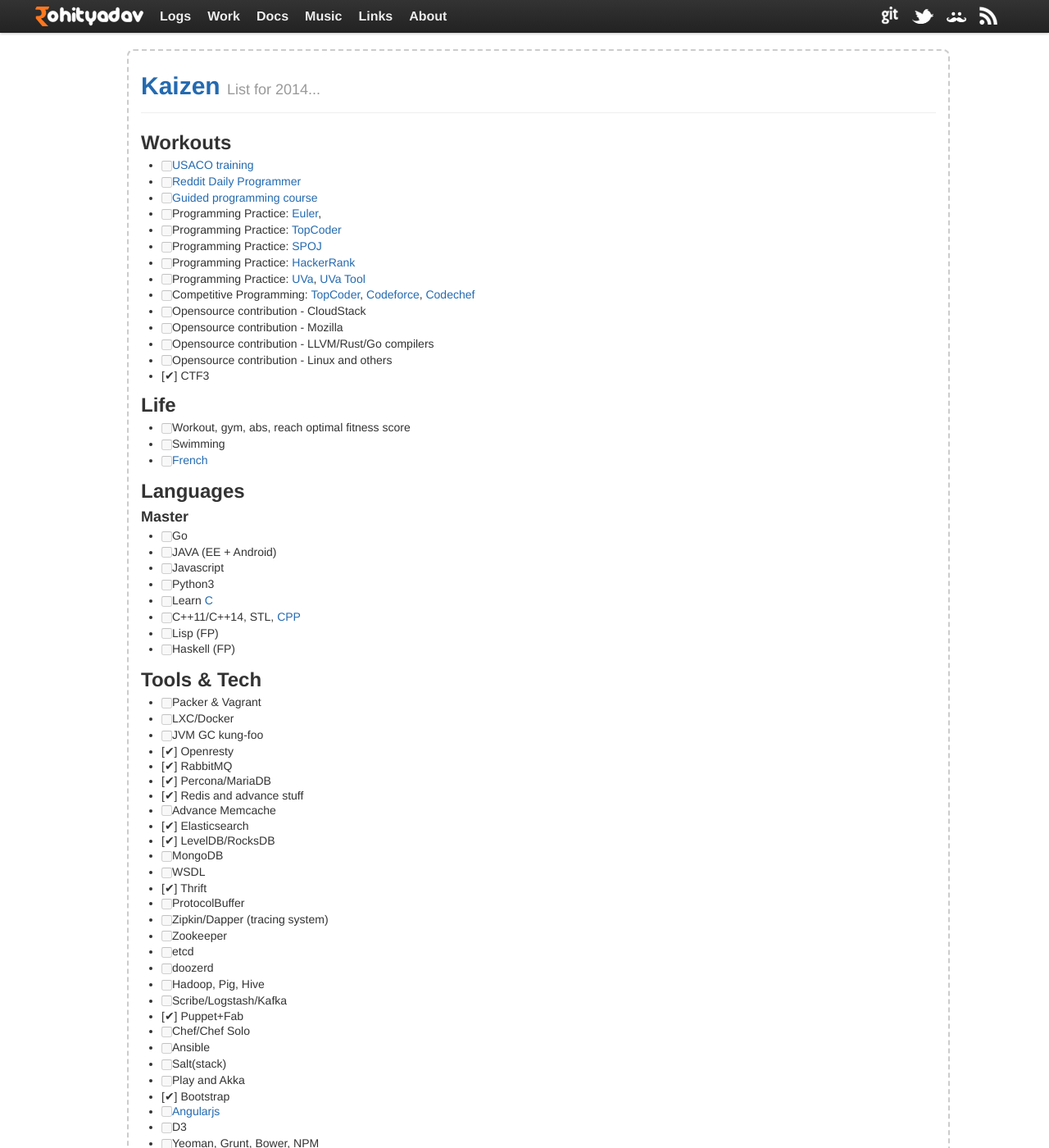
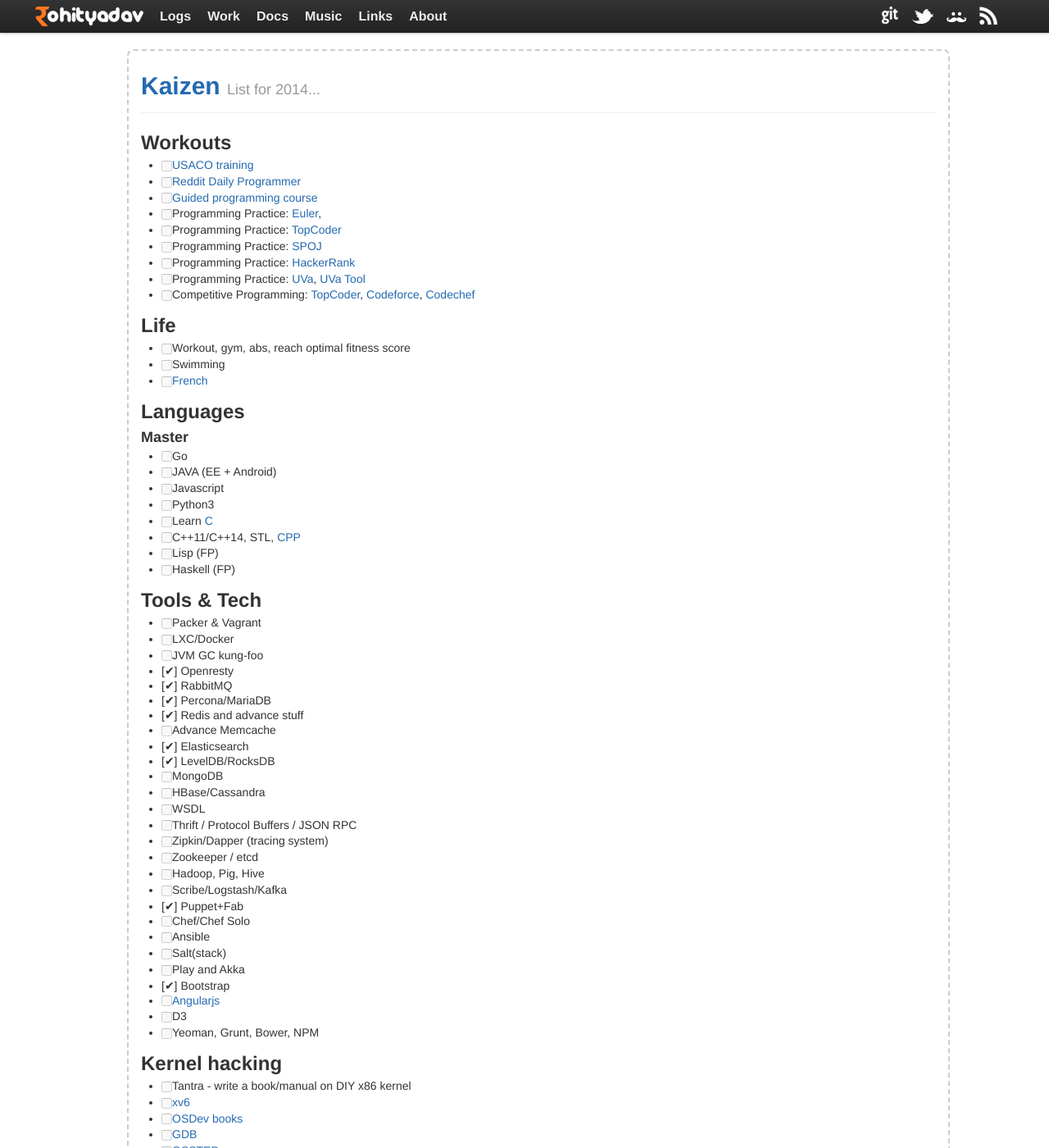
Before and after one commit to rohityadavcloud/rohityadavcloud.github.io, a Jekyll site: the page built from kaizen/index.markdown, in a window 1280 px wide and 1400 px high. Shown: the whole window at 82% size. Built offline with Jekyll 4.4.1, drawn with Linux system fonts in a browser that asks for light colours; Markdown is read by kramdown in place of the engine named in the settings.

Commit message:
kaizen updates
Signed-off-by: Rohit Yadav <bhaisaab@baagi.org>

```diff
--- a/kaizen/index.markdown
+++ b/kaizen/index.markdown
@@ -16,11 +16,6 @@
 - [ ] Programming Practice: [HackerRank](https://www.hackerrank.com/)
 - [ ] Programming Practice: [UVa](http://uva.onlinejudge.org), [UVa Tool](http://uhunt.felix-halim.net/id/0)
 - [ ] Competitive Programming: [TopCoder](http://www.topcoder.com), [Codeforce](http://codeforces.com/), [Codechef](http://codechef.com)
-- [ ] Opensource contribution - CloudStack
-- [ ] Opensource contribution - Mozilla
-- [ ] Opensource contribution - LLVM/Rust/Go compilers
-- [ ] Opensource contribution - Linux and others
-- [✔] CTF3
 
 ## Life
 
@@ -54,13 +49,11 @@
 - [✔] Elasticsearch
 - [✔] LevelDB/RocksDB
 - [ ] MongoDB
+- [ ] HBase/Cassandra
 - [ ] WSDL
-- [✔] Thrift
-- [ ] ProtocolBuffer
+- [ ] Thrift / Protocol Buffers / JSON RPC
 - [ ] Zipkin/Dapper (tracing system)
-- [ ] Zookeeper
-- [ ] etcd
-- [ ] doozerd
+- [ ] Zookeeper / etcd
 - [ ] Hadoop, Pig, Hive
 - [ ] Scribe/Logstash/Kafka
 - [✔] Puppet+Fab
```
